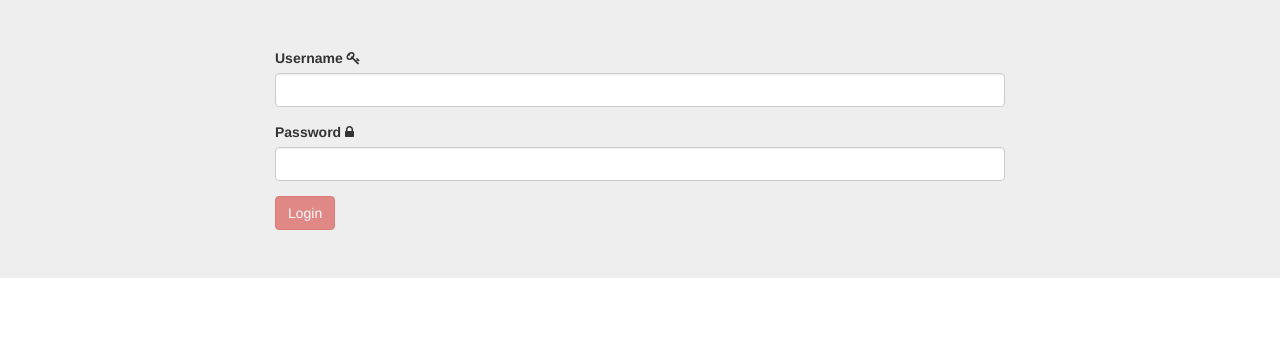
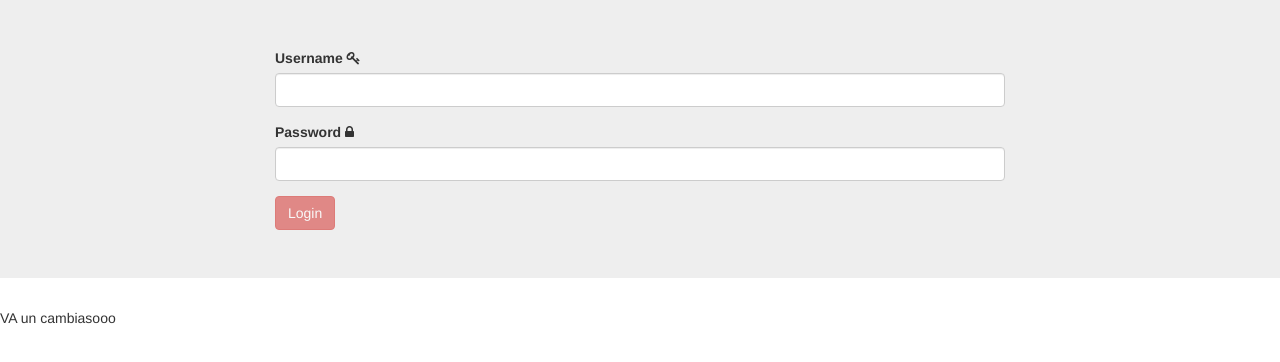
Before and after one commit to juan1006/AngularJS, a plain HTML site: page WebContent/index.html in a window 1280 px wide. Drawn offline with nearby package versions, Linux system fonts and the light colour scheme; some packages are replaced by stand-ins of ours.

Commit message:
index.html
Cambio prueba

```diff
--- a/WebContent/index.html
+++ b/WebContent/index.html
@@ -14,7 +14,7 @@
 			    </div>
 		    </div>
 	    </div>
-
+	<p>VA un cambiasooo</p>
 	    <script src="//code.jquery.com/jquery-2.0.3.min.js"></script>
 	    <script src="//code.angularjs.org/1.2.20/angular.js"></script>
 	    <script src="//code.angularjs.org/1.2.20/angular-route.js"></script>
```
